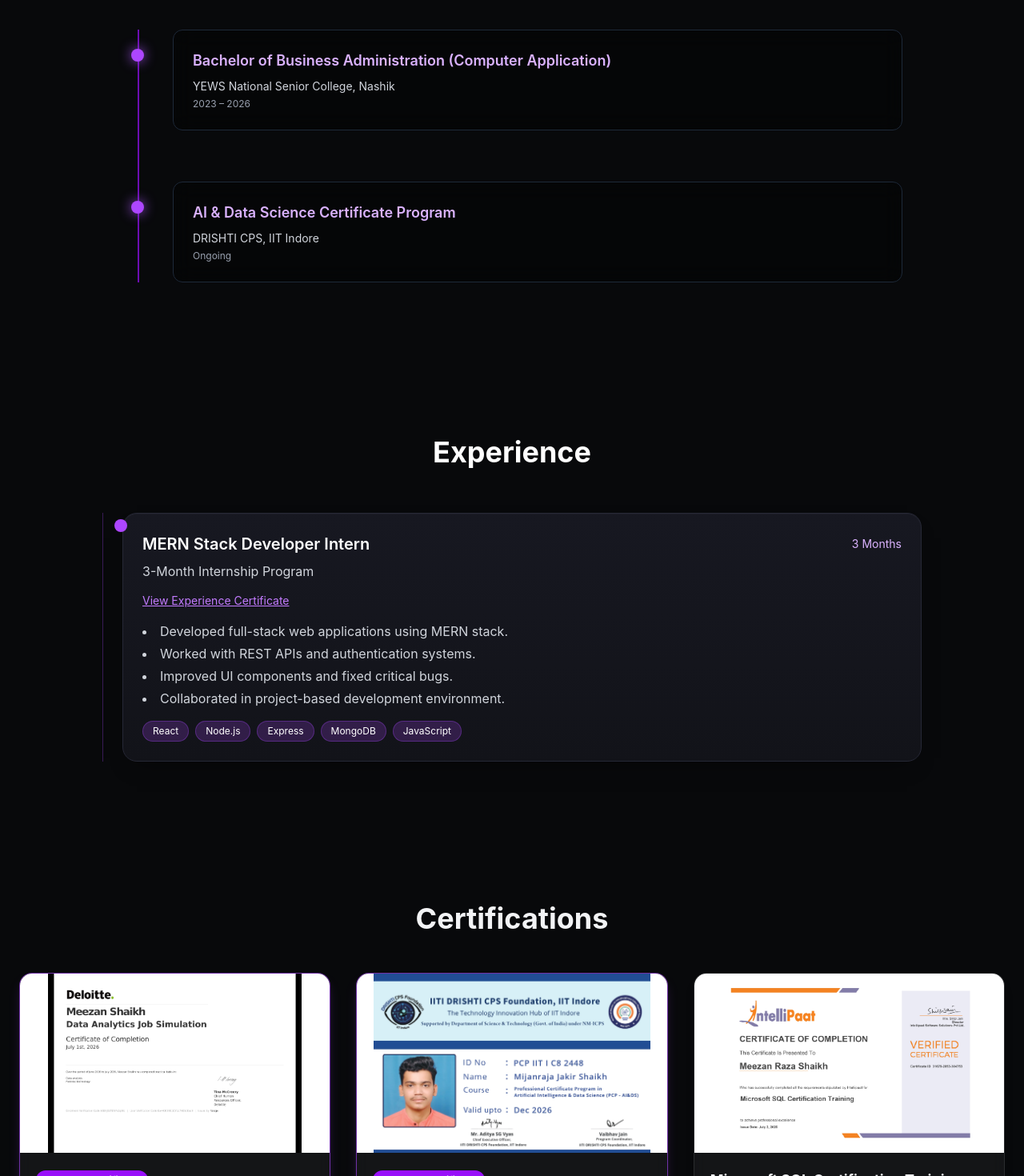
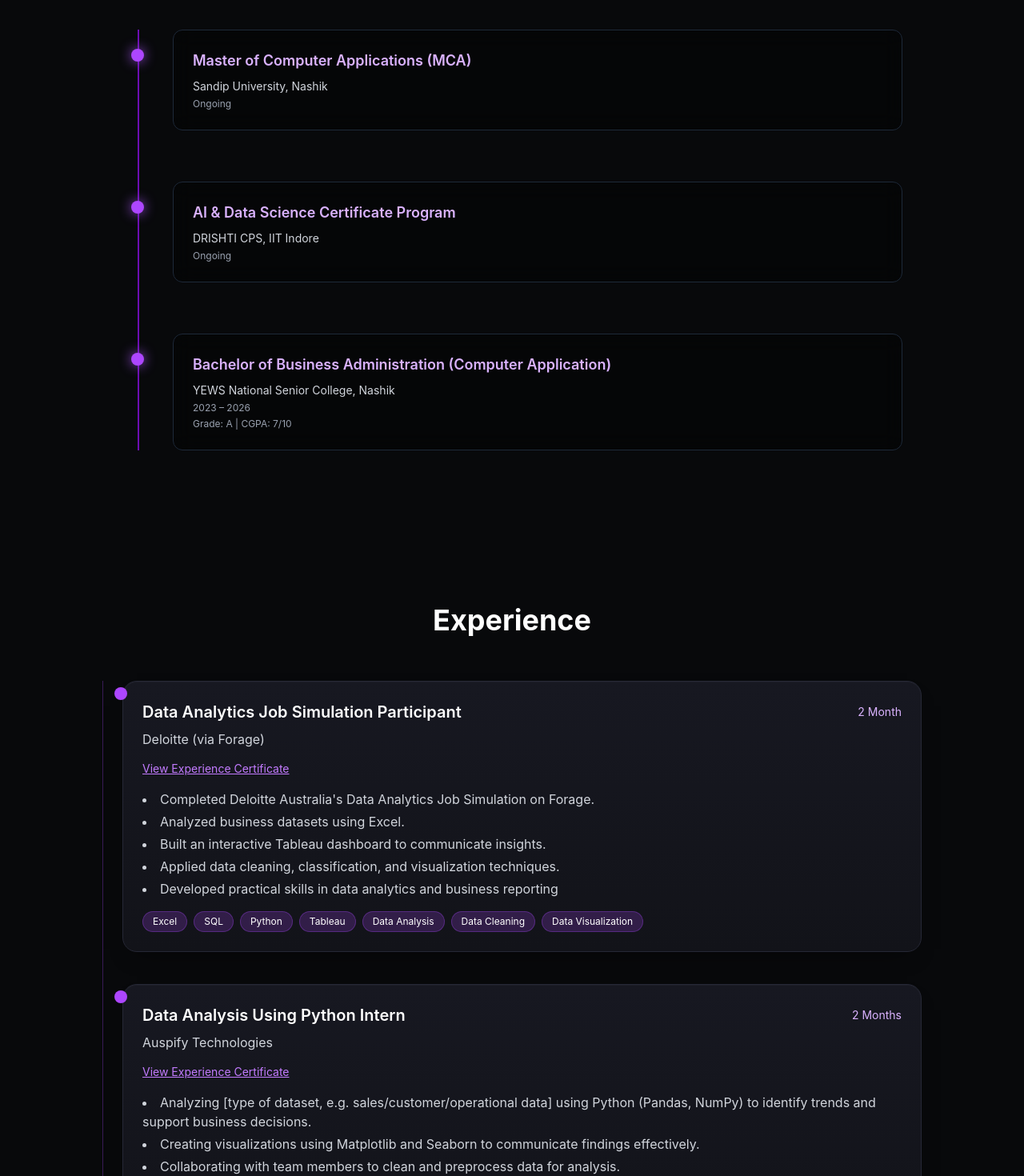
Before and after one commit to meezanshaikh18/Meezan-Shaikh-Portfolio, a React (Vite) app: page / in a window 1280 px wide. Shown: the part 1900-3370 px from the top of the page at 80% size. Built offline with nearby package versions, Linux system fonts and the light colour scheme.

Commit message:
CSS, Project, Experience & Education Updated

```diff
--- a/src/components/Education.jsx
+++ b/src/components/Education.jsx
@@ -3,15 +3,22 @@ import { motion } from "framer-motion";
 const Education = () => {
   const data = [
     {
-      title: "Bachelor of Business Administration (Computer Application)",
-      org: "YEWS National Senior College, Nashik",
-      year: "2023 – 2026",
+      title: "Master of Computer Applications (MCA)",
+      org: "Sandip University, Nashik",
+      year: "Ongoing",
     },
     {
       title: "AI & Data Science Certificate Program",
       org: "DRISHTI CPS, IIT Indore",
       year: "Ongoing",
     },
+    {
+      title: "Bachelor of Business Administration (Computer Application)",
+      org: "YEWS National Senior College, Nashik",
+      year: "2023 – 2026",
+      grade: "Grade: A | CGPA: 7/10",
+    },
+
   ];
 
   return (
@@ -50,6 +57,13 @@ const Education = () => {
                 <p className="text-xs text-gray-400 mt-1">
                   {item.year}
                 </p>
+
+                {item.grade && (
+                  <p className="text-xs text-gray-400 mt-1">
+                    {item.grade}
+                  </p>
+                )}
+
               </div>
             </motion.div>
           ))}
--- a/src/components/Experience.jsx
+++ b/src/components/Experience.jsx
@@ -2,10 +2,39 @@ import { motion } from "framer-motion";
 
 const experiences = [
   {
+    role: "Data Analytics Job Simulation Participant",
+    company: "Deloitte (via Forage)",
+    duration: "2 Month",
+    proof: "/certificates/1. Deloitte Data Analytics Job Simulation.pdf",
+    description: [
+      "Completed Deloitte Australia's Data Analytics Job Simulation on Forage.",
+      "Analyzed business datasets using Excel.",
+      "Built an interactive Tableau dashboard to communicate insights.",
+      "Applied data cleaning, classification, and visualization techniques.",
+      "Developed practical skills in data analytics and business reporting",
+    ],
+    tech: ["Excel", "SQL", "Python", "Tableau","Data Analysis", "Data Cleaning", "Data Visualization"]
+  },
+
+  {
+    role: "Data Analysis Using Python Intern",
+    company: "Auspify Technologies",
+    duration: "2 Months",
+    proof: "/certificates/data-analysis-internship.pdf",
+    description: [
+      "Analyzing [type of dataset, e.g. sales/customer/operational data] using Python (Pandas, NumPy) to identify trends and support business decisions.",
+      "Creating visualizations using Matplotlib and Seaborn to communicate findings effectively.",
+      "Collaborating with team members to clean and preprocess data for analysis.",
+      "Documenting analysis processes and results for future reference."
+    ],
+    tech: ["Python", "Pandas", "NumPy", "Matplotlib", "Seaborn", ""]
+  },
+
+  {
     role: "MERN Stack Developer Intern",
-    company: "3-Month Internship Program",
+    company: "Extech Digital ",
     duration: "3 Months",
-    proof: "/certificates/mern-internship.pdf",
+    proof: "/certificates/8. mern-internship.pdf",
     description: [
       "Developed full-stack web applications using MERN stack.",
       "Worked with REST APIs and authentication systems.",
--- a/src/components/Projects.jsx
+++ b/src/components/Projects.jsx
@@ -3,17 +3,24 @@ import { FaGithub } from "react-icons/fa";
 
 const projects = [
   {
-    title: "Data Analytics Journey",
-    desc: "A public repository documenting my day-by-day journey to becoming a Data Analyst. It includes SQL, Excel, Python, Power BI, hands-on exercises, mini projects, datasets, and consistent daily progress updates while building practical analytics skills.",
+  title: "AI Engineering Journey",
+
+  desc: "A public repository documenting my journey toward becoming an AI/ML Engineer. It covers Python, SQL, data handling, machine learning, deep learning, generative AI, MLOps, cloud technologies, hands-on projects, interview preparation, and consistent learning progress.",
+
   tech: [
+    "Python",
     "SQL",
-      "Excel",
-      "Python",
-      "Power BI",
+    "NumPy",
+    "Pandas",
+    "Machine Learning",
+    "Deep Learning",
+    "Generative AI",
+    "MLOps",
     "Git",
     "GitHub",
   ],
-    github: "https://github.com/meezanshaikh18/Meezan-Data-Analytics-Journey.git",
+
+  github: "https://github.com/meezanshaikh18/AI-Engineering-Journey.git",
 },
   {
     title: "AI-Powered Collaborative Developer Workspace",
```
Lines whose indentation alone changed are shown as unchanged.
